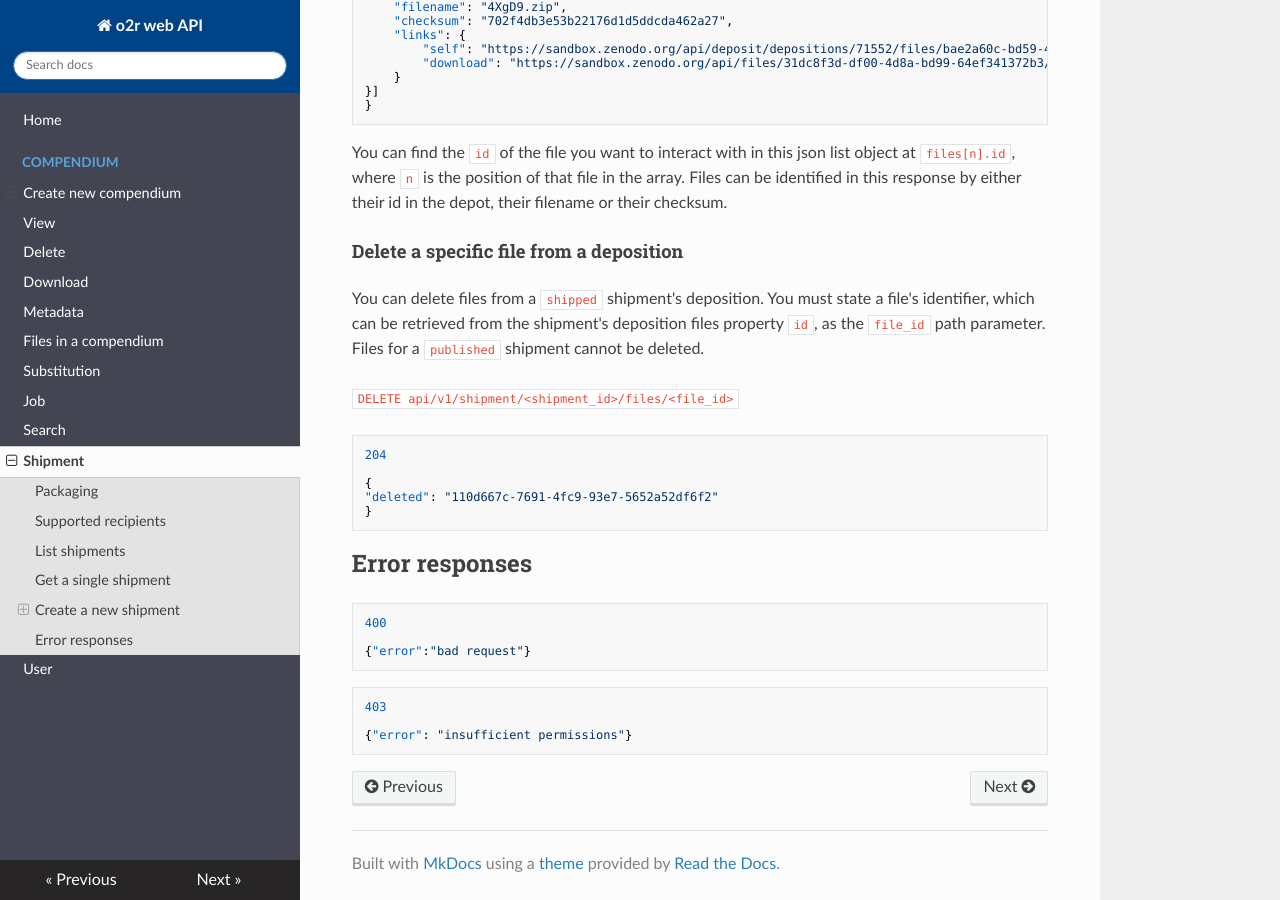
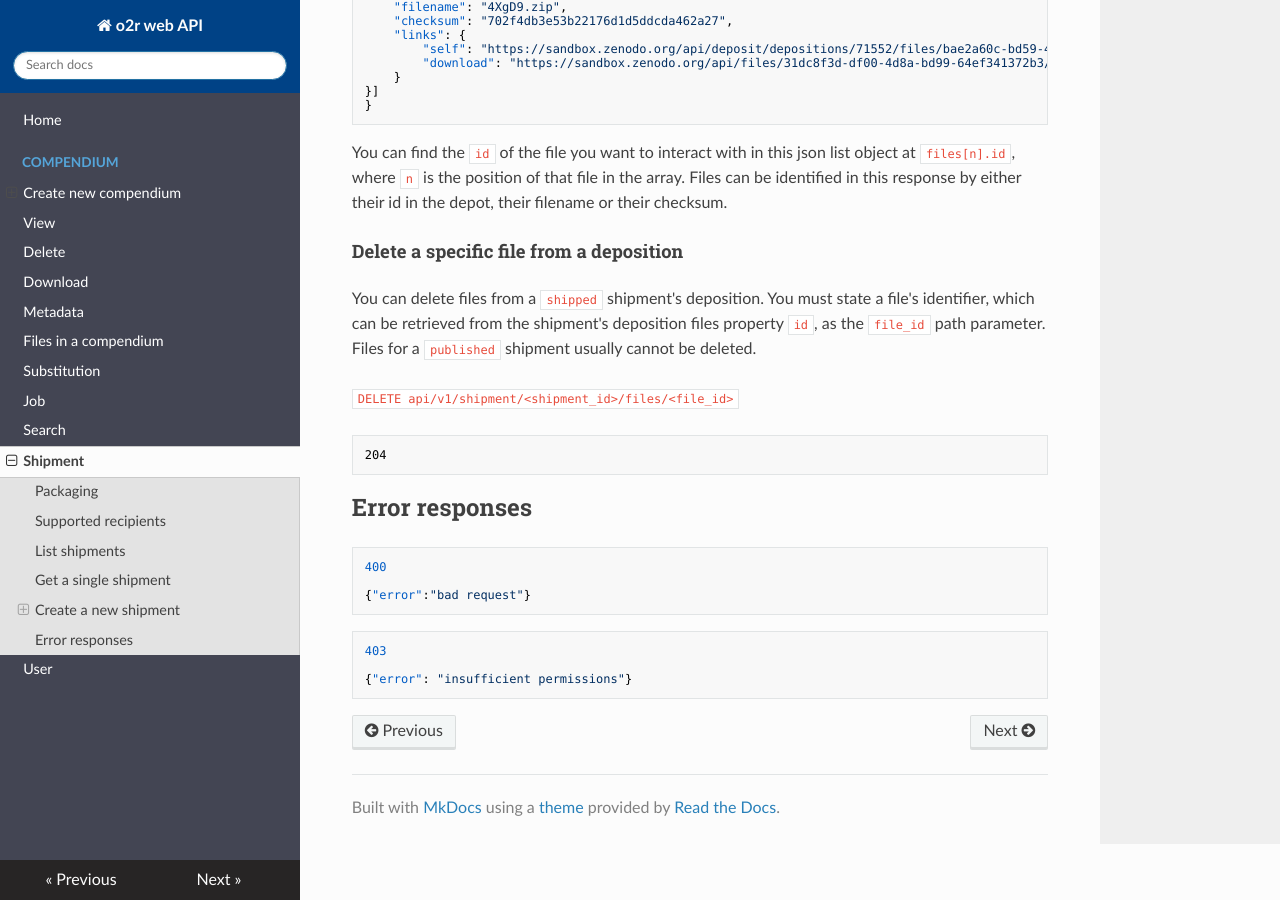
Before and after one commit to o2r-project/api, an MkDocs documentation site: the page built from docs/shipment.md, in a window 1280 px wide and 900 px high, scrolled down 4513 px. Built offline with MkDocs 1.6.1, drawn with Linux system fonts in a browser that asks for light colours; nearby versions of some CDN libraries; old or Windows-style settings are respelled for this version of MkDocs.

Commit message:
upd shipment
- reponse for delete files from repo depot

````diff
--- a/docs/shipment.md
+++ b/docs/shipment.md
@@ -214,16 +214,12 @@ Files can be identified in this response by either their id in the depot, their
 
 You can delete files from a `shipped` shipment's deposition.
 You must state a file's identifier, which can be retrieved from the shipment's deposition files property `id`, as the `file_id` path parameter.
-Files for a `published` shipment cannot be deleted.
+Files for a `published` shipment usually cannot be deleted.
 
 `DELETE api/v1/shipment/<shipment_id>/files/<file_id>`
 
-```json
+```
 204
-
-{
-"deleted": "110d667c-7691-4fc9-93e7-5652a52df6f2"
-}
 ```
 
 ## Error responses
````
